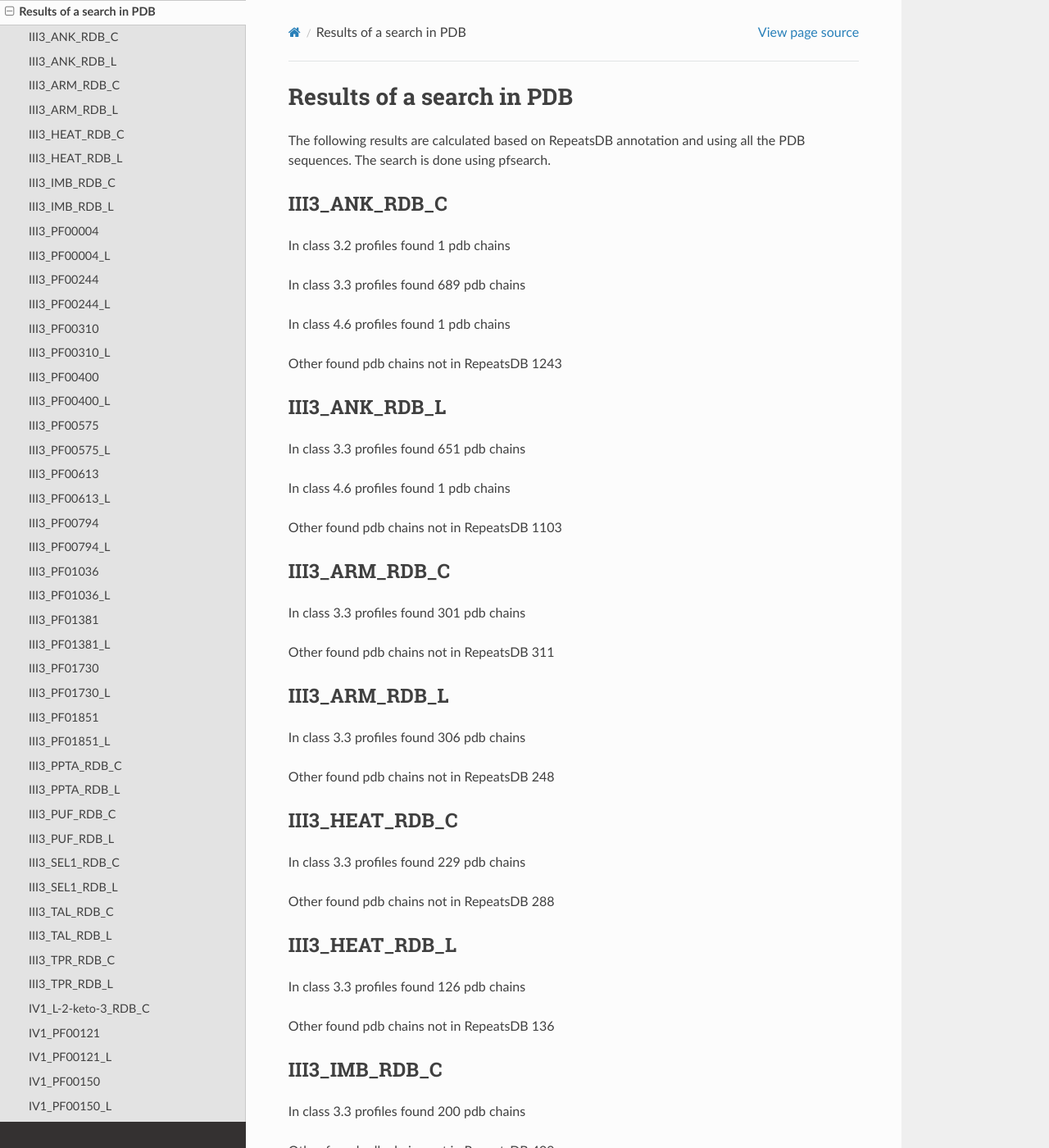
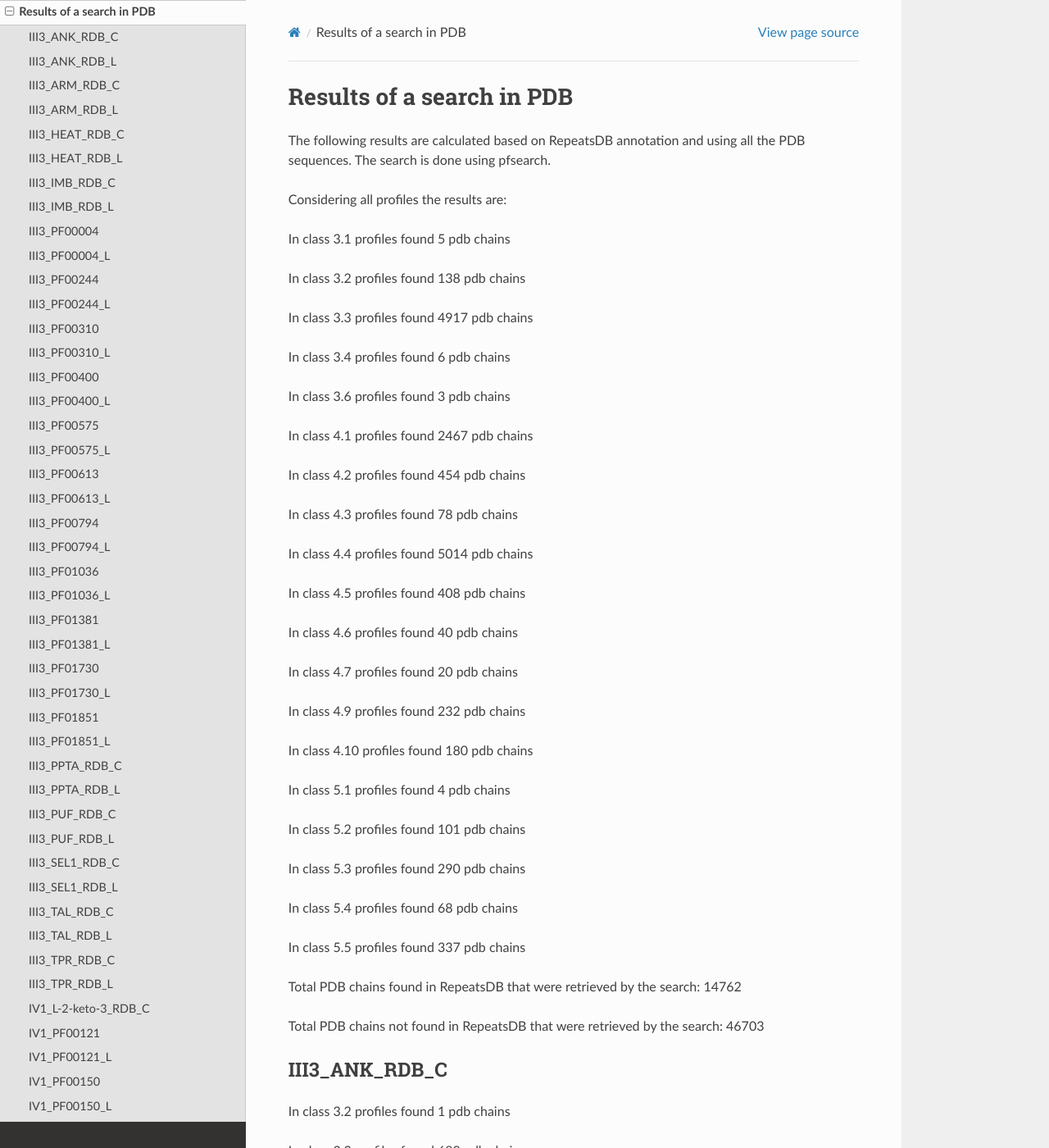
Before and after one commit to DraLaylaHirsh/MRFprofilesCreation, a Sphinx documentation site: the page built from docs/PDBresults.rst, in a window 1280 px wide and 1400 px high. Shown: the whole window at 82% size. Built offline with Sphinx 7.4.7 and the Read the Docs theme 2.0.0, drawn with Linux system fonts in a browser that asks for light colours.

Commit message:
Update PDBresults.rst

```diff
--- a/docs/PDBresults.rst
+++ b/docs/PDBresults.rst
@@ -1,6 +1,51 @@
 Results of a search in PDB
 ==========================
 The following results are calculated based on RepeatsDB annotation and using all the PDB sequences. The search is done using pfsearch.
+
+Considering all profiles the results are:
+
+In class 3.1 profiles found 5 pdb chains
+
+In class 3.2 profiles found 138 pdb chains
+
+In class 3.3 profiles found 4917 pdb chains
+
+In class 3.4 profiles found 6 pdb chains
+
+In class 3.6 profiles found 3 pdb chains
+
+In class 4.1 profiles found 2467 pdb chains
+
+In class 4.2 profiles found 454 pdb chains
+
+In class 4.3 profiles found 78 pdb chains
+
+In class 4.4 profiles found 5014 pdb chains
+
+In class 4.5 profiles found 408 pdb chains
+
+In class 4.6 profiles found 40 pdb chains
+
+In class 4.7 profiles found 20 pdb chains
+
+In class 4.9 profiles found 232 pdb chains
+
+In class 4.10 profiles found 180 pdb chains
+
+In class 5.1 profiles found 4 pdb chains
+
+In class 5.2 profiles found 101 pdb chains
+
+In class 5.3 profiles found 290 pdb chains
+
+In class 5.4 profiles found 68 pdb chains
+
+In class 5.5 profiles found 337 pdb chains
+
+Total PDB chains found in RepeatsDB that were retrieved by the search: 14762
+
+Total PDB chains not found in RepeatsDB that were retrieved by the search: 46703
+
 
 III3_ANK_RDB_C
 --------------
```
